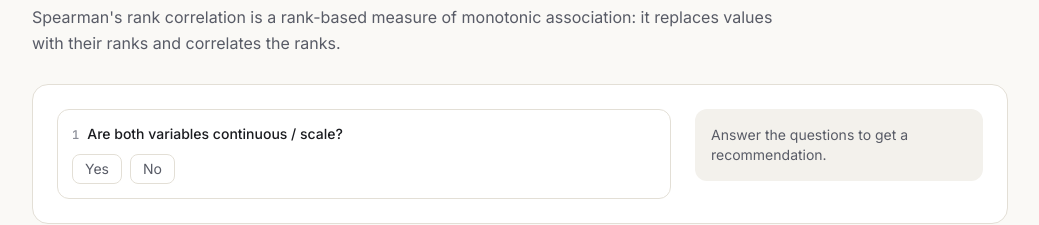
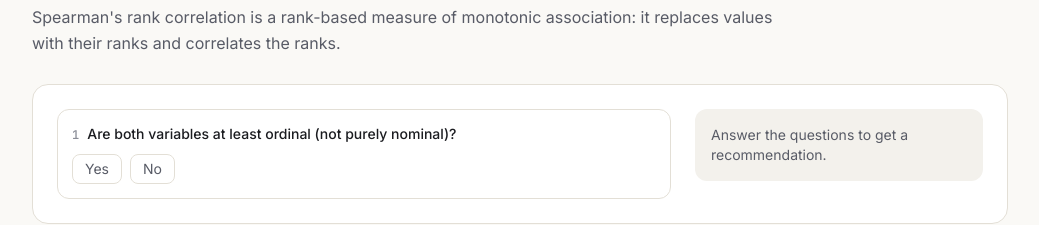
Before and after one commit to antalbalint97/qda2-elte-2026-fall, a Next.js app: page /correlation in a window 1280 px wide. Shown: the part 2960-3185 px from the top of the page, without its empty margins (120-1159 px from the left). Built offline with nearby package versions, Linux system fonts and the light colour scheme.

Commit message:
avoid recommending Spearman for nominal variables

```diff
--- a/src/components/modules/correlation/PearsonSpearman.tsx
+++ b/src/components/modules/correlation/PearsonSpearman.tsx
@@ -5,6 +5,11 @@ import { cn } from "@/lib/cn";
 import { useState } from "react";
 
 const QS = [
+  {
+    q: "Are both variables at least ordinal (not purely nominal)?",
+    noResult: "Neither",
+    noWhy: "Pearson and Spearman both require variables with meaningful order. For a purely nominal variable, use a method designed for categorical data instead (for example, a crosstab with χ²).",
+  },
   {
     q: "Are both variables continuous / scale?",
     noResult: "Spearman",
@@ -27,7 +32,7 @@ export function PearsonSpearman() {
   const [answers, setAnswers] = useState<Array<"yes" | "no">>([]);
   const noAt = answers.indexOf("no");
   const done = noAt >= 0 || answers.length === QS.length;
-  const result = noAt >= 0 ? "Spearman" : answers.length === QS.length ? "Pearson" : null;
+  const result = noAt >= 0 ? QS[noAt].noResult : answers.length === QS.length ? "Pearson" : null;
   const visible = noAt >= 0 ? noAt + 1 : Math.min(answers.length + 1, QS.length);
 
   return (
```
